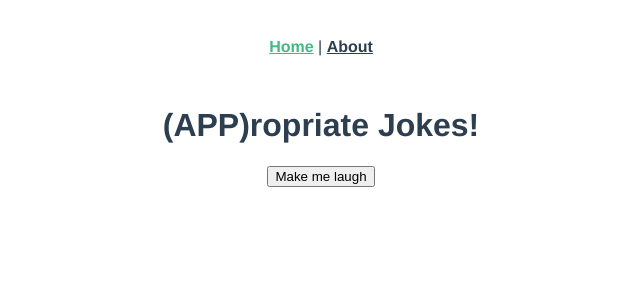
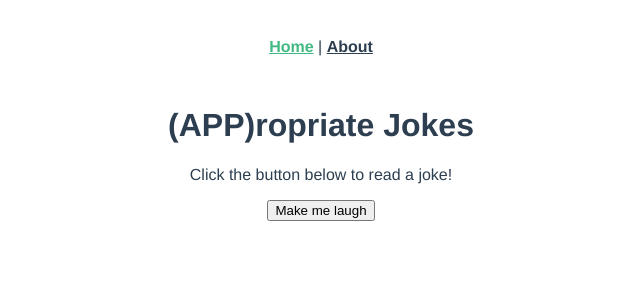
Before and after one commit to mark-kohrman/jokes_vue_app, a Vue app: page / in a window 1280 px wide. Shown: the top 300 px of the page, without its empty margins (319-959 px from the left). Built offline with nearby package versions, Linux system fonts and the light colour scheme; the HTML template or start-up script is replaced by a standard one.

Commit message:
adding about page and additional text

```diff
--- a/src/views/About.vue
+++ b/src/views/About.vue
@@ -1,5 +1,7 @@
 <template>
   <div class="about">
-    <h1>This is an about page</h1>
+    <h1>About (APP)ropriate Jokes</h1>
+    <p>Created by Mark Kohrman in 2020, (APP)ropriate Jokes is a simple app that tells you jokes that are almost as funny as the name of the app. Go to the home page and click the button to start laughing!</p>
+
   </div>
 </template>
--- a/src/views/Home.vue
+++ b/src/views/Home.vue
@@ -1,10 +1,11 @@
 <template>
   <div class="home">
         <h1>{{ message }}</h1>
+        <p>{{ subtext }}</p>
 
     <button v-on:click="showJoke()">Make me laugh</button>
     <h2>{{ joke.setup }} </h2>
-    <h2>{{ joke.punchline }} </h2>
+    <h3>{{ joke.punchline }} </h3>
 
 
   </div>
@@ -19,7 +20,8 @@ import axios from "axios";
 export default {
   data: function () {
     return {
-      message: "(APP)ropriate Jokes!",
+      message: "(APP)ropriate Jokes",
+      subtext: "Click the button below to read a joke!",
       joke: [],
       punchline: [],
       setup: [],
```
